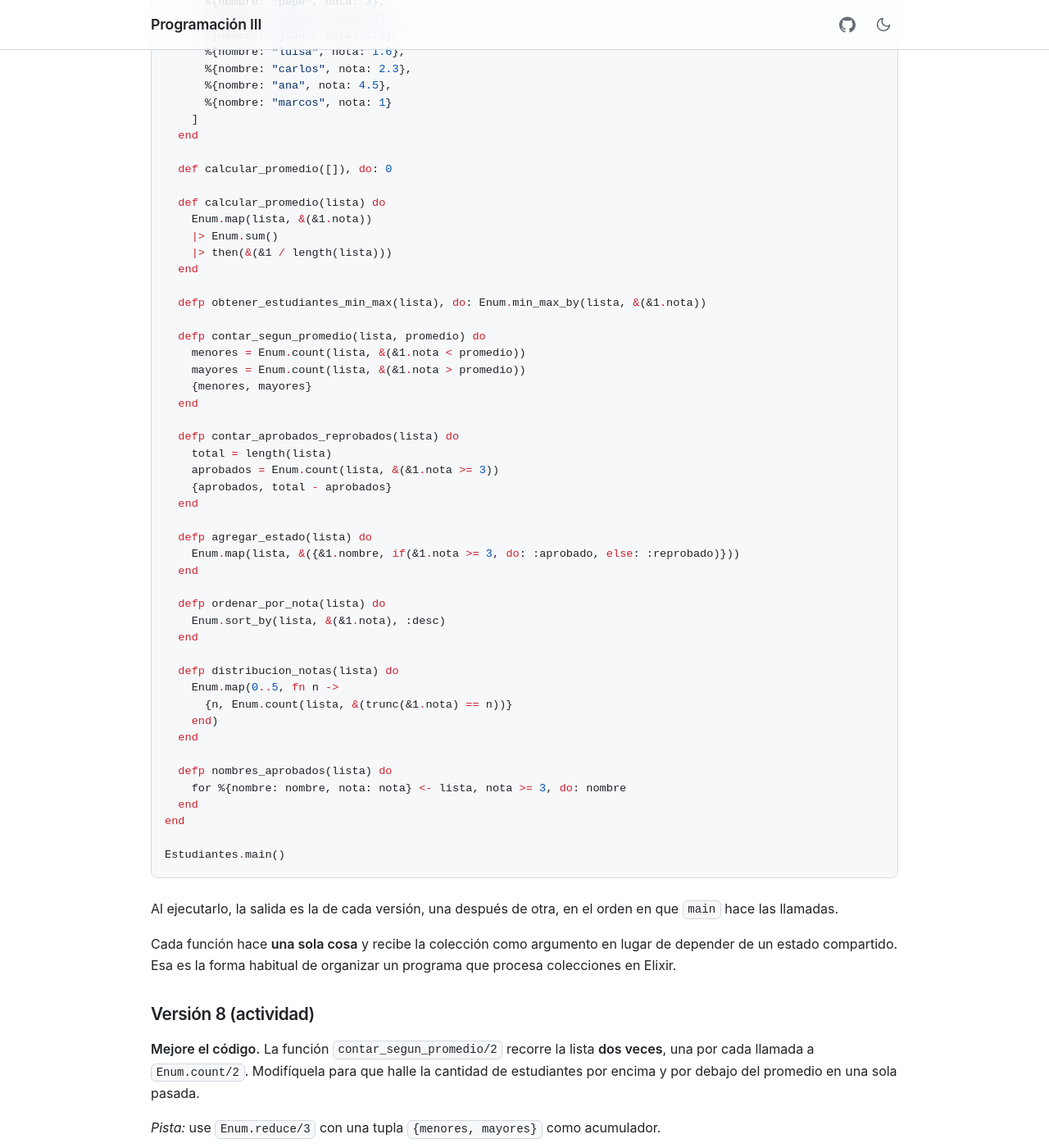
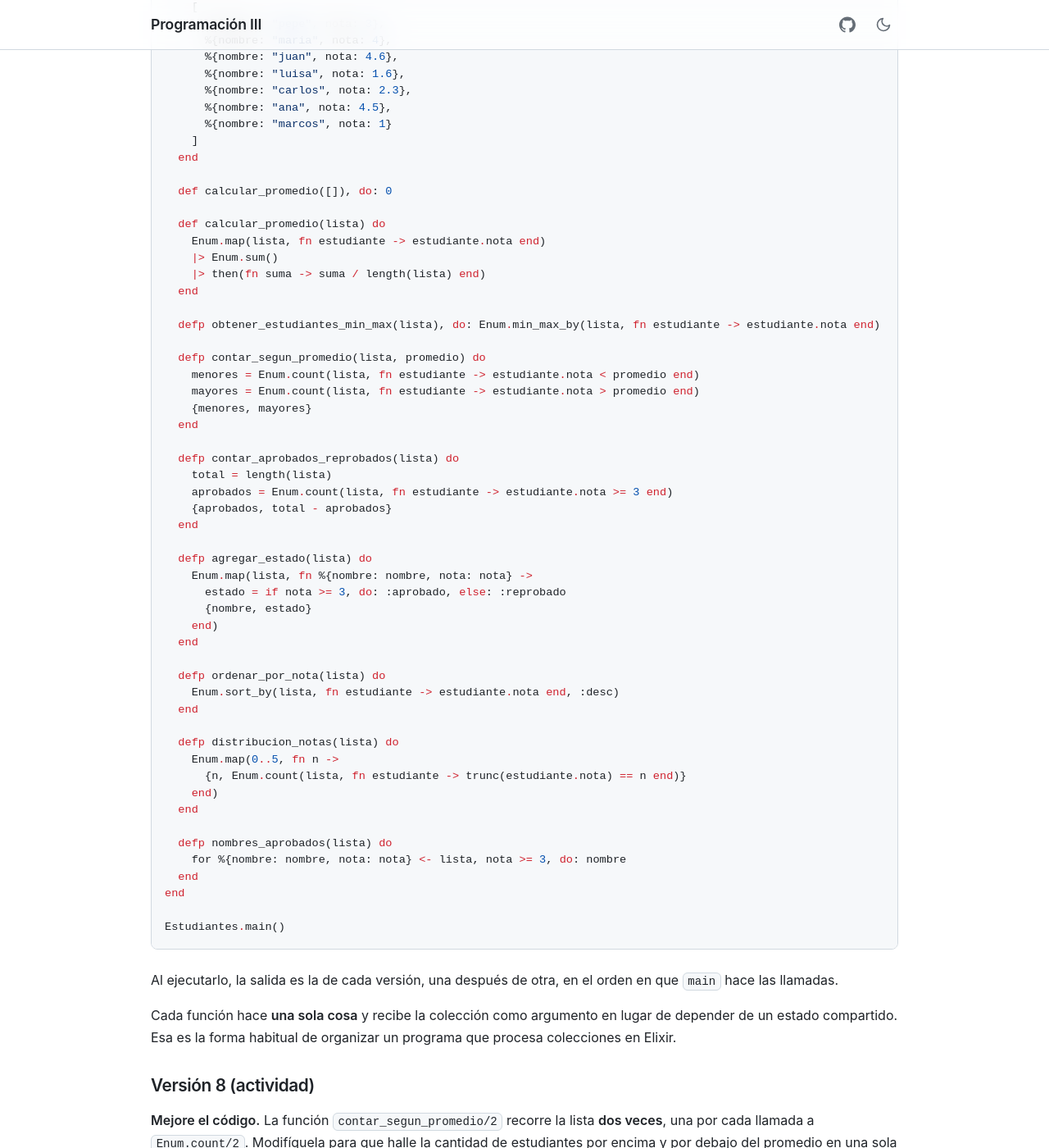
Before and after one commit to caflorezvi/guias-programacion3, a Jekyll site: the page built from docs/07.colecciones.md, in a window 1280 px wide and 1400 px high, scrolled down 15720 px. Shown: the whole window at 82% size. Built offline with Jekyll 4.4.1, drawn with Linux system fonts in a browser that asks for light colours; our own code applies the rules of GitHub Pages for plain Markdown files; some of the changed text lies outside the part shown.

Commit message:
Ajuste en colecciones

````diff
--- a/docs/07.colecciones.md
+++ b/docs/07.colecciones.md
@@ -223,14 +223,14 @@ defmodule Estudiantes do
 
   defp contar_segun_promedio(lista, promedio) do
     # Se usa una función anónima (lambda) que compara cada elemento con el promedio en ambas llamadas a Enum.count
-    menores = Enum.count(lista, &(&1 < promedio))
-    mayores = Enum.count(lista, &(&1 > promedio))
+    menores = Enum.count(lista, fn nota -> nota < promedio end)
+    mayores = Enum.count(lista, fn nota -> nota > promedio end)
     {menores, mayores}
   end
 
   defp contar_aprobados_reprobados(lista) do
     total = length(lista)
-    aprobados = Enum.count(lista, &(&1 >= 3)) # Se usa una función anónima que verifica si cada nota es mayor o igual a 3
+    aprobados = Enum.count(lista, fn nota -> nota >= 3 end) # Se usa una función anónima que verifica si cada nota es mayor o igual a 3
     reprobados = total - aprobados
     {aprobados, reprobados}
   end
@@ -296,23 +296,23 @@ defmodule Estudiantes do
   def calcular_promedio([]), do: 0
 
   def calcular_promedio(lista) do
-    Enum.map(lista, &(&1.nota)) # Es necesario extraer la nota de cada estudiante
+    Enum.map(lista, fn estudiante -> estudiante.nota end) # Es necesario extraer la nota de cada estudiante
     |> Enum.sum()
-    |> then( &(&1/length(lista)) ) # then() permite encadenar operaciones
+    |> then(fn suma -> suma / length(lista) end) # then() permite encadenar operaciones
   end
 
   # Enum.min_max_by permite asociar una función para acceder a la nota
-  defp obtener_estudiantes_min_max(lista), do: Enum.min_max_by(lista, &(&1.nota))
+  defp obtener_estudiantes_min_max(lista), do: Enum.min_max_by(lista, fn estudiante -> estudiante.nota end)
 
   defp contar_segun_promedio(lista, promedio) do
-    menores = Enum.count(lista, &(&1.nota < promedio))
-    mayores = Enum.count(lista, &(&1.nota > promedio))
+    menores = Enum.count(lista, fn estudiante -> estudiante.nota < promedio end)
+    mayores = Enum.count(lista, fn estudiante -> estudiante.nota > promedio end)
     {menores, mayores}
   end
 
   defp contar_aprobados_reprobados(lista) do
     total = length(lista)
-    aprobados = Enum.count(lista, &(&1.nota >= 3))
+    aprobados = Enum.count(lista, fn estudiante -> estudiante.nota >= 3 end)
     {aprobados, total - aprobados}
   end
 end
@@ -343,7 +343,7 @@ Tres cambios merecen atención:
 defp agregar_estado(lista) do
   Enum.map(lista, fn estudiante ->
     estado = if estudiante.nota >= 3, do: :aprobado, else: :reprobado
-    {estudiante.nombre, estado }
+    {estudiante.nombre, estado}
   end)
 end
 ```
@@ -443,7 +443,7 @@ Esta vez no se recorre la lista de estudiantes sino los valores posibles de la n
 ```elixir
 defp distribucion_notas(lista) do
   Enum.map([0, 1, 2, 3, 4, 5], fn n ->
-    {n, Enum.count(lista, &(trunc(&1.nota) == n))}
+    {n, Enum.count(lista, fn estudiante -> trunc(estudiante.nota) == n end)}
   end)
 end
 ```
@@ -453,7 +453,7 @@ Escribir los seis valores a mano funciona, pero si la escala cambiara a notas de
 ```elixir
 defp distribucion_notas(lista) do
   Enum.map(0..5, fn n ->
-    {n, Enum.count(lista, &(trunc(&1.nota) == n))}
+    {n, Enum.count(lista, fn estudiante -> trunc(estudiante.nota) == n end)}
   end)
 end
 ```
@@ -475,8 +475,8 @@ Con lo visto hasta ahora son dos pasos encadenados, quedarse con los aprobados y
 ```elixir
 defp nombres_aprobados(lista) do
   lista
-  |> Enum.filter(&(&1.nota >= 3))
-  |> Enum.map(&(&1.nombre))
+  |> Enum.filter(fn estudiante -> estudiante.nota >= 3 end)
+  |> Enum.map(fn estudiante -> estudiante.nombre end)
 end
 ```
 
@@ -559,36 +559,39 @@ defmodule Estudiantes do
   def calcular_promedio([]), do: 0
 
   def calcular_promedio(lista) do
-    Enum.map(lista, &(&1.nota))
+    Enum.map(lista, fn estudiante -> estudiante.nota end)
     |> Enum.sum()
-    |> then(&(&1 / length(lista)))
+    |> then(fn suma -> suma / length(lista) end)
   end
 
-  defp obtener_estudiantes_min_max(lista), do: Enum.min_max_by(lista, &(&1.nota))
+  defp obtener_estudiantes_min_max(lista), do: Enum.min_max_by(lista, fn estudiante -> estudiante.nota end)
 
   defp contar_segun_promedio(lista, promedio) do
-    menores = Enum.count(lista, &(&1.nota < promedio))
-    mayores = Enum.count(lista, &(&1.nota > promedio))
+    menores = Enum.count(lista, fn estudiante -> estudiante.nota < promedio end)
+    mayores = Enum.count(lista, fn estudiante -> estudiante.nota > promedio end)
     {menores, mayores}
   end
 
   defp contar_aprobados_reprobados(lista) do
     total = length(lista)
-    aprobados = Enum.count(lista, &(&1.nota >= 3))
+    aprobados = Enum.count(lista, fn estudiante -> estudiante.nota >= 3 end)
     {aprobados, total - aprobados}
   end
 
   defp agregar_estado(lista) do
-    Enum.map(lista, &({&1.nombre, if(&1.nota >= 3, do: :aprobado, else: :reprobado)}))
+    Enum.map(lista, fn %{nombre: nombre, nota: nota} ->
+      estado = if nota >= 3, do: :aprobado, else: :reprobado
+      {nombre, estado}
+    end)
   end
 
   defp ordenar_por_nota(lista) do
-    Enum.sort_by(lista, &(&1.nota), :desc)
+    Enum.sort_by(lista, fn estudiante -> estudiante.nota end, :desc)
   end
 
   defp distribucion_notas(lista) do
     Enum.map(0..5, fn n ->
-      {n, Enum.count(lista, &(trunc(&1.nota) == n))}
+      {n, Enum.count(lista, fn estudiante -> trunc(estudiante.nota) == n end)}
     end)
   end
 
````
Also changed, not shown: other parts of docs/07.colecciones.md (+4 -4 lines).
